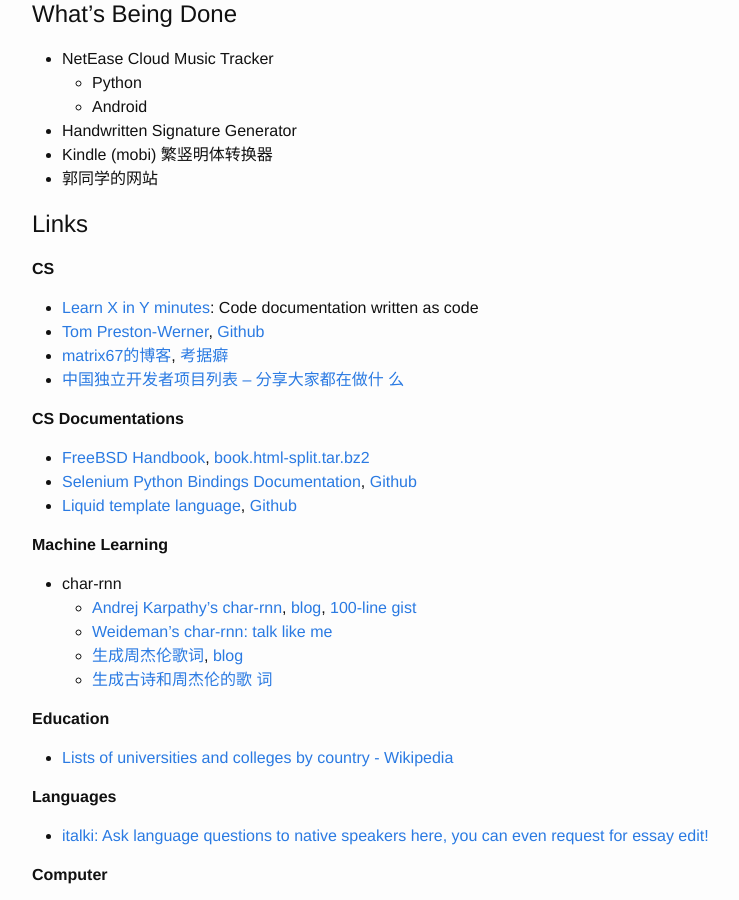
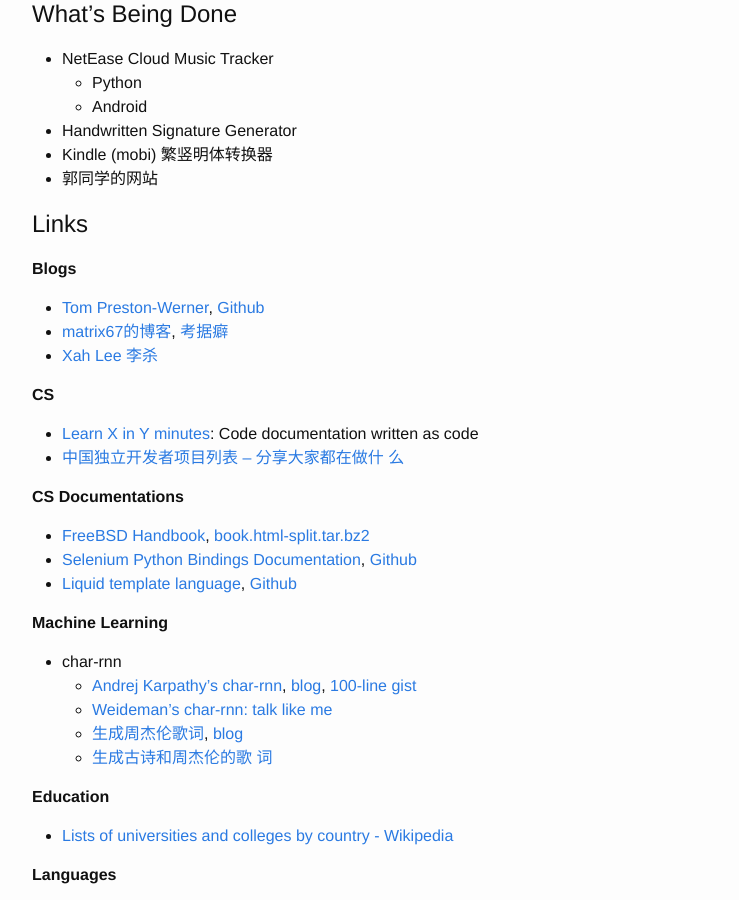
Before and after one commit to ggaarder7/yanhh0.github.io, a Jekyll site: the page built from index.md, in a window 1280 px wide and 900 px high, scrolled down 2695 px. Shown: the whole window, without its empty margins (238-977 px from the left). Built offline with Jekyll 4.4.1, drawn with Linux system fonts in a browser that asks for light colours.

Commit message:
*** empty log message ***

```diff
--- a/_includes/links.md
+++ b/_includes/links.md
@@ -1,10 +1,14 @@
-**CS**
-- [Learn X in Y minutes](https://learnxinyminutes.com/): Code
-  documentation written as code
+**Blogs**
+
 - [Tom Preston-Werner](http://tom.preston-werner.com/),
   [Github](https://github.com/mojombo/mojombo.github.io)
 - [matrix67的博客](http://www.matrix67.com/),
   [考据癖](http://localhost-8080.com/)
+- [Xah Lee 李杀](http://ergoemacs.org/index.html)
+
+**CS**
+- [Learn X in Y minutes](https://learnxinyminutes.com/): Code
+  documentation written as code
 - [中国独立开发者项目列表 -- 分享大家都在做什
   么](https://github.com/1c7/chinese-independent-developer)
 
```
